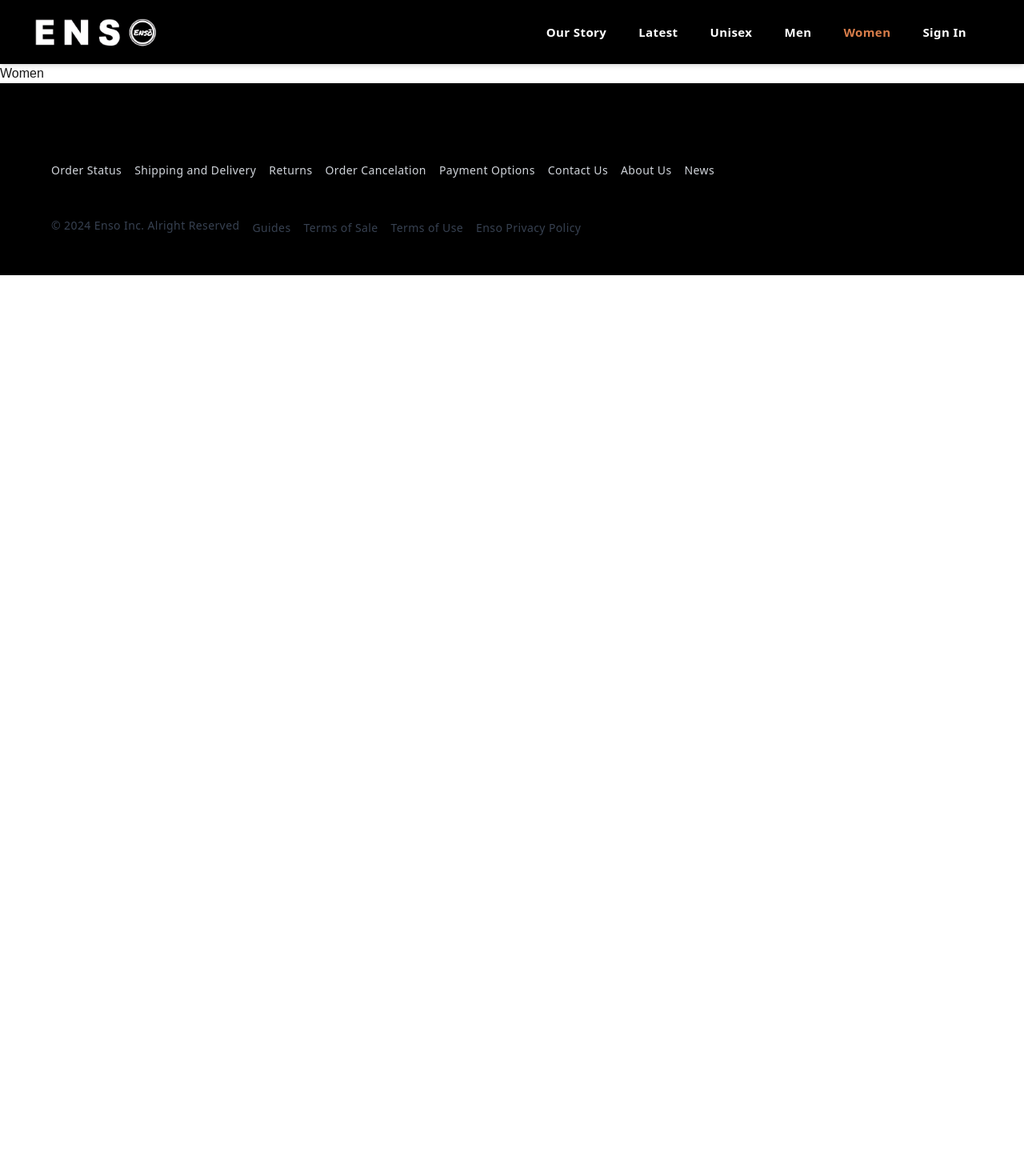
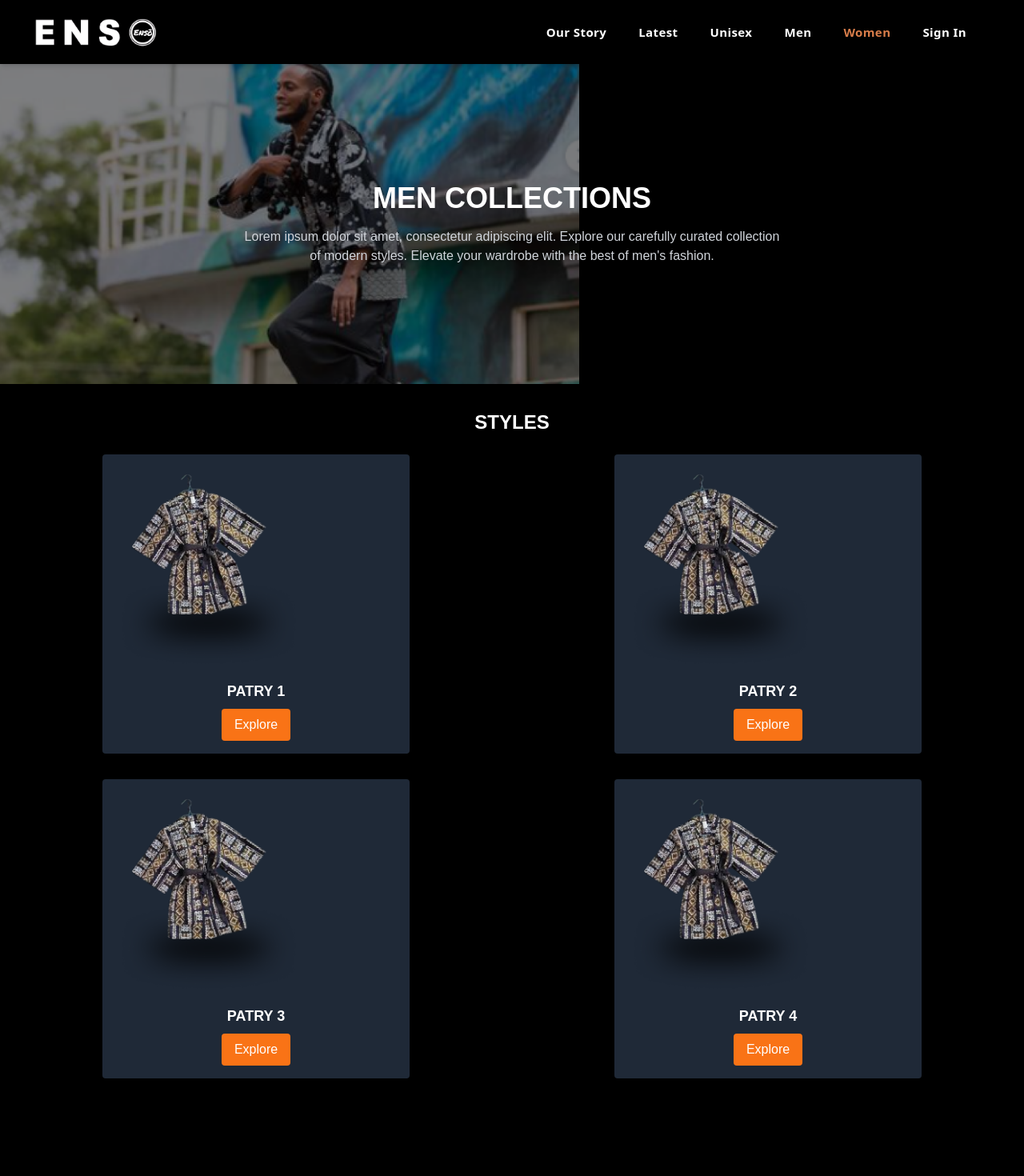
Before and after one commit to kajugadaniels/ecommerce-reactjs-frontend, a Next.js app: page /women in a window 1280 px wide. Shown: the top 1470 px of the page at 80% size. Before the commit the page ends 800 px from the top, so only its background shows below. Built offline with nearby package versions, Linux system fonts and the light colour scheme.

Commit message:
New changes

```diff
--- a/app/(user)/women/page.tsx
+++ b/app/(user)/women/page.tsx
@@ -1,7 +1,96 @@
 import React from 'react';
 
 const Women = () => {
-  return <div>Women</div>;
+  return <div>
+    <div className="bg-black text-white">
+      {/* Hero Section */}
+      <div className="relative">
+        <img
+          src="/hero/image.png" // Replace with your image path
+          alt="Men's Collection"
+          className=" h-[400px] object-cover"
+        />
+        <div className="absolute inset-0 flex items-center justify-center bg-black bg-opacity-50">
+          <div className="text-center">
+            <h1 className="text-4xl font-bold mb-4">MEN COLLECTIONS</h1>
+            <p className="text-gray-300 max-w-2xl mx-auto">
+              Lorem ipsum dolor sit amet, consectetur adipiscing elit. Explore our carefully curated collection of modern styles. Elevate your wardrobe with the best of men's fashion.
+            </p>
+          </div>
+        </div>
+      </div>
+
+      {/* Products Section */}
+      <div className="bg-black text-white py-8 px-4">
+      {/* Section Title */}
+      <h2 className="text-center text-2xl font-semibold mb-6">STYLES</h2>
+
+      {/* Products Grid */}
+      <div className="grid grid-cols-1 sm:grid-cols-2 lg:grid-cols-2 gap-8">
+        {/* Product Card 1 */}
+        <div className="bg-gray-800 p-4 w-96 rounded mx-auto">
+          <img
+            src="/products/product-3.png" // Replace with actual image path
+            alt="Patry 1"
+            className="h-[250px] object-cover mb-4"
+          />
+          <div className="text-center">
+            <h3 className="font-bold text-lg">PATRY 1</h3>
+            <button className="mt-2 bg-orange-500 text-white px-4 py-2 rounded">
+              Explore
+            </button>
+          </div>
+        </div>
+
+        {/* Product Card 2 */}
+        <div className="bg-gray-800 p-4 w-96 rounded mx-auto">
+          <img
+            src="/products/product-3.png" // Replace with actual image path
+            alt="Patry 2"
+            className="h-[250px] object-cover mb-4"
+          />
+          <div className="text-center">
+            <h3 className="font-bold text-lg">PATRY 2</h3>
+            <button className="mt-2 bg-orange-500 text-white px-4 py-2 rounded">
+              Explore
+            </button>
+          </div>
+        </div>
+
+        {/* Product Card 3 */}
+        <div className="bg-gray-800 p-4 w-96 rounded mx-auto">
+          <img
+            src="/products/product-3.png" // Replace with actual image path
+            alt="Patry 3"
+            className="h-[250px] object-cover mb-4"
+          />
+          <div className="text-center">
+            <h3 className="font-bold text-lg">PATRY 3</h3>
+            <button className="mt-2 bg-orange-500 text-white px-4 py-2 rounded">
+              Explore
+            </button>
+          </div>
+        </div>
+
+        {/* Product Card 4 */}
+        <div className="bg-gray-800 p-4 w-96 rounded mx-auto">
+          <img
+            src="/products/product-3.png"
+            alt="Patry 4"
+            className="h-[250px] object-cover mb-4"
+          />
+          <div className="text-center">
+            <h3 className="font-bold text-lg">PATRY 4</h3>
+            <button className="mt-2 bg-orange-500 text-white px-4 py-2 rounded">
+              Explore
+            </button>
+          </div>
+        </div>
+      </div>
+    </div>
+    </div>
+
+  </div>;
 };
 
 export default Women;
```
